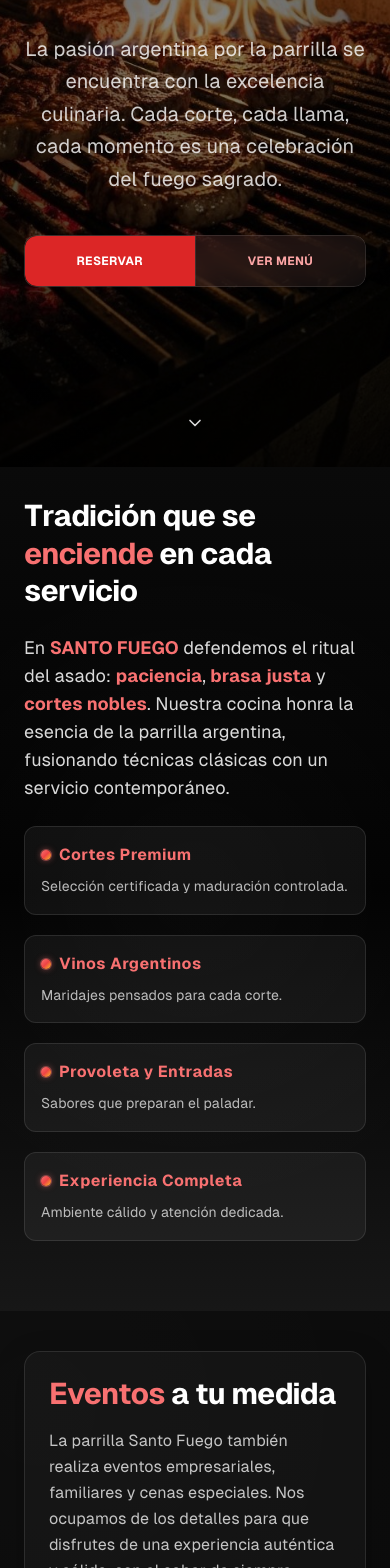
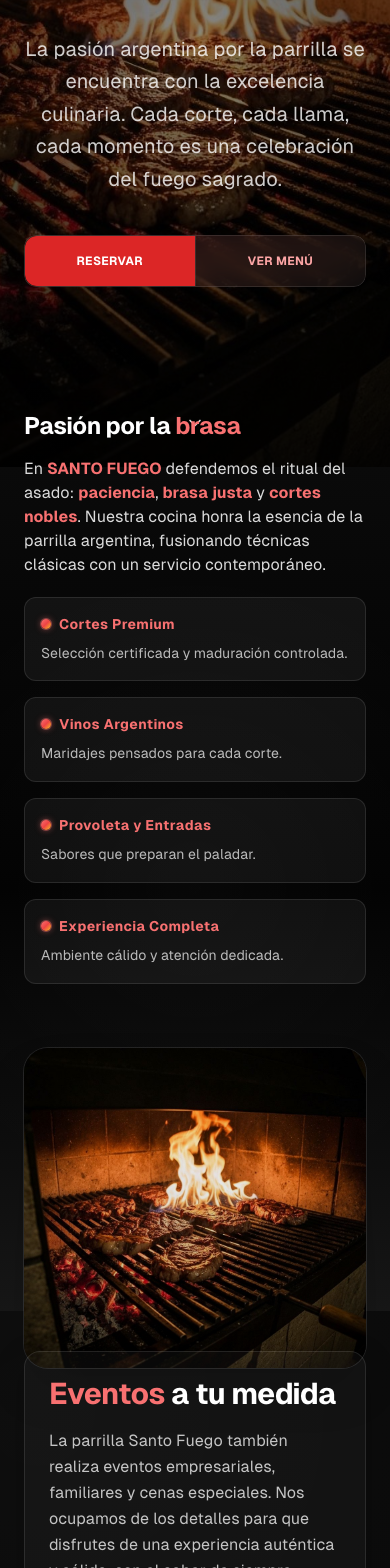
Before and after one commit to mArchilli/santo-fuego-landing, a React (Vite) app: page / in a window 390 px wide. Shown: the part 377-1945 px from the top of the page. Built offline with nearby package versions, Linux system fonts and the light colour scheme; no server answers; the database is empty.

Commit message:
Seccion about actualizada

```diff
--- a/src/components/About.jsx
+++ b/src/components/About.jsx
@@ -1,16 +1,21 @@
 import React from 'react'
 
 export default function About(){
+  const aboutImage = {
+    src: '/assets/argentine-grill-with-fire-and-meat-cooking--dark-a.jpg',
+    alt: 'Cortes a la parrilla con fuego intenso'
+  }
   return (
   <section id="about" className="relative h-screen bg-gradient-to-b from-neutral-950 via-black to-neutral-900 text-white flex items-center justify-center" aria-labelledby="about-heading">
       <div className="absolute inset-0 opacity-[0.03] bg-[radial-gradient(circle_at_center,white,transparent_70%)] pointer-events-none" aria-hidden="true"></div>
-      <div className="relative z-10 max-w-5xl mx-auto px-6">
-        <div className="relative">
-          <h2 id="about-heading" className="text-3xl md:text-5xl font-extrabold leading-tight tracking-tight mb-6">Tradición que se <span className="text-red-400">enciende</span> en cada servicio</h2>
-          <p className="text-lg text-white/85 mb-6 font-light">
+      <div className="relative z-10 max-w-6xl mx-auto px-6 grid lg:grid-cols-2 gap-10 items-center">
+        {/* Columna izquierda: contenido existente */}
+        <div className="relative order-1 max-w-xl">
+          <h2 id="about-heading" className="text-2xl sm:text-3xl md:text-4xl font-extrabold leading-tight tracking-tight mb-4 md:mb-6">Pasión por la <span className="text-red-400">brasa</span></h2>
+          <p className="text-base md:text-lg text-white/85 mb-5 md:mb-6 font-light">
             En <span className="text-red-400 font-semibold">SANTO FUEGO</span> defendemos el ritual del asado: <span className="text-red-400 font-semibold">paciencia</span>, <span className="text-red-400 font-semibold">brasa justa</span> y <span className="text-red-400 font-semibold">cortes nobles</span>. Nuestra cocina honra la esencia de la parrilla argentina, fusionando técnicas clásicas con un servicio contemporáneo.
           </p>
-          <ul className="grid sm:grid-cols-2 gap-5 mb-10">
+          <ul className="grid sm:grid-cols-2 gap-4 mb-8 md:mb-10">
             {[
               {title:'Cortes Premium',desc:'Selección certificada y maduración controlada.'},
               {title:'Vinos Argentinos',desc:'Maridajes pensados para cada corte.'},
@@ -19,7 +24,7 @@ export default function About(){
             ].map(f => (
               <li key={f.title} className="group relative p-4 rounded-xl bg-white/5 border border-white/10 hover:border-red-400/60 transition overflow-hidden">
                 <div className="pointer-events-none absolute inset-0 opacity-0 group-hover:opacity-100 transition duration-500 bg-gradient-to-br from-red-500/10 via-red-500/0 to-transparent" aria-hidden="true" />
-                <p className="relative flex items-center gap-2 font-semibold text-red-400 mb-2 tracking-wide">
+                <p className="relative flex items-center gap-2 font-semibold text-red-400 mb-2 tracking-wide text-sm md:text-base">
                   <span className="inline-block w-2.5 h-2.5 rounded-full bg-gradient-to-br from-red-400 via-red-500 to-amber-400 shadow-[0_0_6px_rgba(248,113,113,0.6)] ring-1 ring-red-400/40" aria-hidden="true" />
                   <span className="relative">
                     {f.title}
@@ -31,6 +36,32 @@ export default function About(){
             ))}
           </ul>
         </div>
+        {/* Columna derecha: imagen estilo carrusel de Events */}
+        <div className="relative order-2 -mt-2 sm:mt-0">
+          {/* Vista tablet y desktop */}
+          <div className="hidden sm:block relative group">
+            <div className="absolute -inset-2 bg-gradient-to-tr from-gold/20 via-amber-600/10 to-transparent rounded-3xl blur-xl opacity-0 group-hover:opacity-70 transition" aria-hidden="true"></div>
+            <div className="relative w-full h-[360px] md:h-[440px] rounded-3xl overflow-hidden shadow-2xl ring-1 ring-white/10">
+              <img
+                src={aboutImage.src}
+                alt={aboutImage.alt}
+                loading="eager"
+                className="absolute inset-0 w-full h-full object-cover transform transition-all duration-[1300ms] ease-[cubic-bezier(.4,.0,.2,1)] opacity-100 scale-100 rotate-0"
+              />
+              <div className="absolute inset-0 bg-gradient-to-t from-black/30 via-black/10 to-transparent pointer-events-none" aria-hidden="true"></div>
+            </div>
+          </div>
+          {/* Vista mobile */}
+          <div className="block sm:hidden relative group w-full h-[320px] rounded-3xl overflow-hidden shadow-2xl ring-1 ring-white/10 select-none">
+            <img
+              src={aboutImage.src}
+              alt={aboutImage.alt}
+              loading="eager"
+              className="absolute inset-0 w-full h-full object-cover transform transition-all duration-[1300ms] ease-[cubic-bezier(.4,.0,.2,1)] opacity-100 scale-100 rotate-0"
+            />
+            <div className="absolute inset-0 bg-gradient-to-t from-black/30 via-black/10 to-transparent pointer-events-none" aria-hidden="true"></div>
+          </div>
+        </div>
       </div>
     </section>
   )
```
